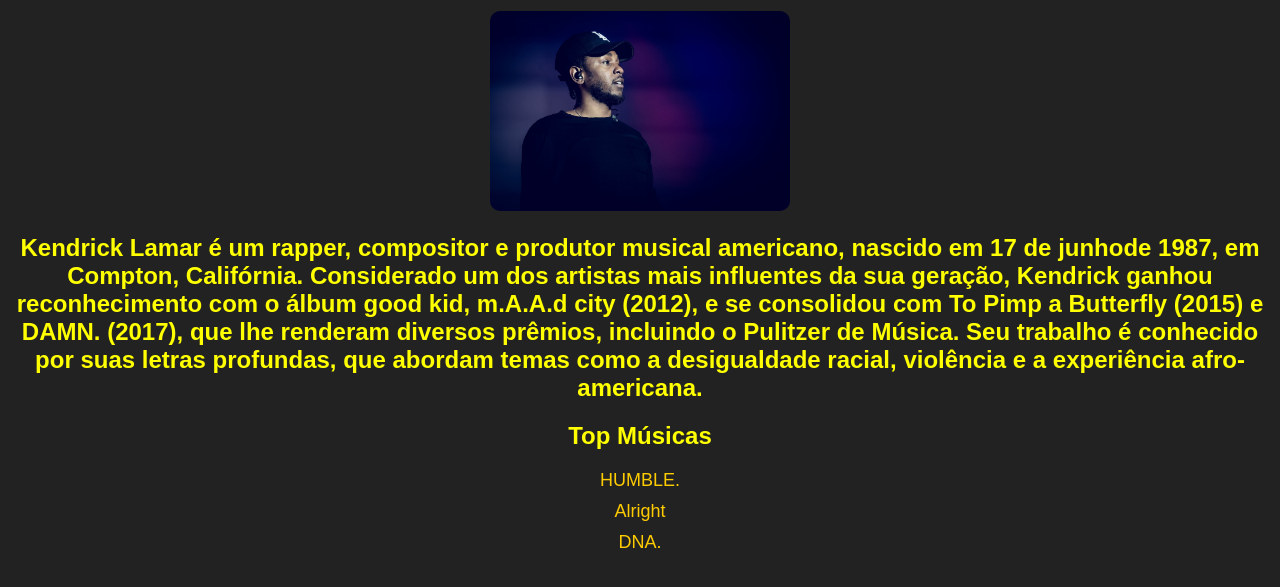
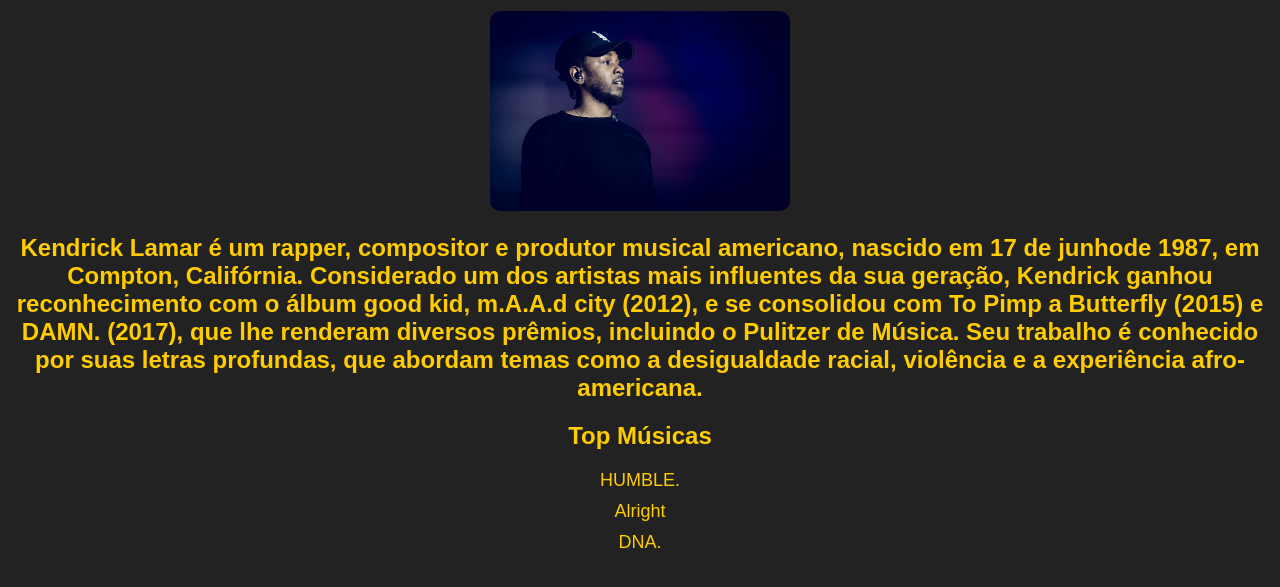
Before and after one commit to Davyan-R/site-do-kendrick-lamar, a plain HTML site: page index.html in a window 1280 px wide. Shown: the part 79-666 px from the top of the page. Drawn offline with Linux system fonts and the light colour scheme.

Commit message:
Update index.html

```diff
--- a/index.html
+++ b/index.html
@@ -20,7 +20,7 @@
             margin-top: 10px;
         }
         h2 {
-            color: #FFFF00;
+            color: #ffcc00;
 
         }
         ul {
```
